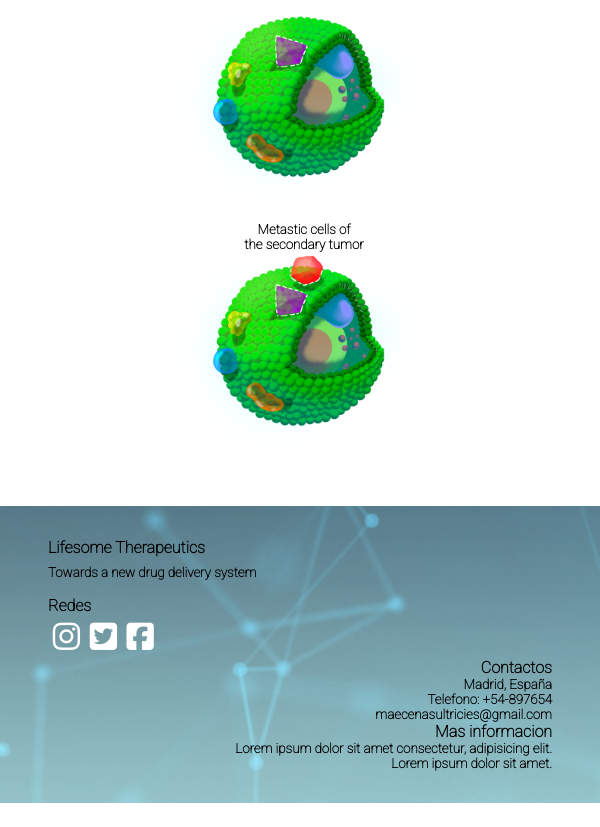
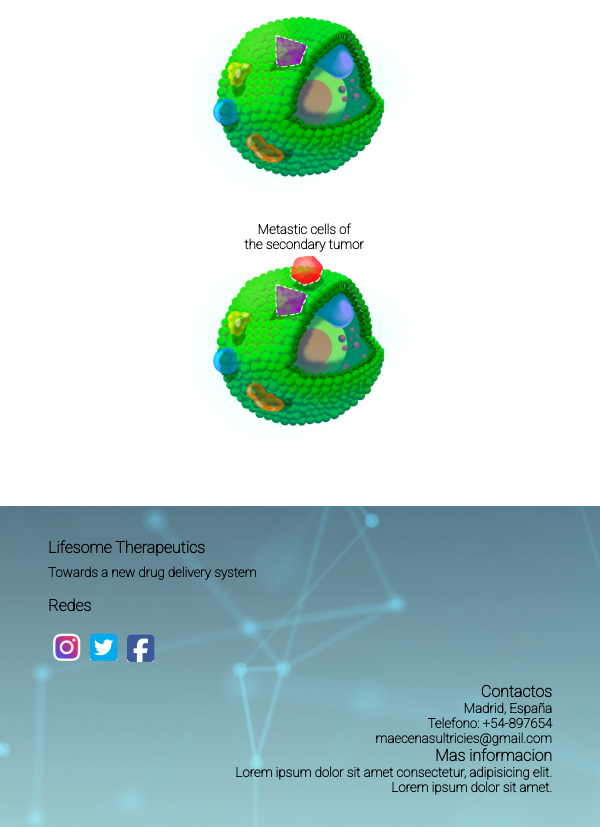
Before and after one commit to Juli4nB27/LifesomeTherapeutics, a plain HTML site: page index.html in a window 600 px wide. Shown: the part 2050-2877 px from the top of the page. Before the commit the page ends 2853 px from the top, so only its background shows below. Drawn offline with Linux system fonts and the light colour scheme.

Commit message:
Segunda parte con modificaciones

```diff
--- a/css/main.css
+++ b/css/main.css
@@ -40,7 +40,10 @@ header{
     text-decoration: none;
     padding: 0.3rem;
     }
-
+    a :hover{
+        color: #a71e34;
+        transition: 0.5s;
+    }
     .title{
     color: white;
     font-size: 3rem;
@@ -210,6 +213,23 @@ header{
         flex-direction: column;
     }
 
+    .instagramFooter{
+        background:linear-gradient(45deg, #405de6, #5851db, #833ab4, #c13584, #e1306c, #fd1d1d);
+        padding: 11px 0.1px;
+        border-radius: 30%;
+        color: rgba(255, 255, 255, 0.934);
+    }
+    .twitterFooter{
+        color: #00acee;
+        background-color: white;
+        padding: 11px 0.1px;
+    }
+    .facebookFooter{
+        color: #3b5998;
+        background-color: white;
+        padding: 12px 0.1px;
+        border-radius: 10%;
+    }
     /* footer */
 }
 
@@ -243,7 +263,10 @@ header{
         text-decoration: none;
         font-size: 1.3rem;
     }
-
+    a :hover{
+        color: #a71e34;
+        transition: 0.5s;
+    }
     .title{
         color: white;
         font-size: 3rem;
@@ -430,6 +453,23 @@ header{
         flex-direction: column;
     }
 
+    .instagramFooter{
+        background:linear-gradient(45deg, #405de6, #5851db, #833ab4, #c13584, #e1306c, #fd1d1d);
+        padding: 11px 0.1px;
+        border-radius: 30%;
+        color: rgba(255, 255, 255, 0.934);
+    }
+    .twitterFooter{
+        color: #00acee;
+        background-color: white;
+        padding: 11px 0.1px;
+    }
+    .facebookFooter{
+        color: #3b5998;
+        background-color: white;
+        padding: 12px 0.1px;
+        border-radius: 10%;
+    }
     /* footer */
 }
 
@@ -465,7 +505,10 @@ header{
         padding: 0.3rem;
     }
 
-
+    a :hover{
+        color: #a71e34;
+        transition: 0.5s;
+    }
     /*main company texto*/
     .mainCompany1{
         display: flex;
@@ -687,6 +730,24 @@ header{
         flex-direction: column;
     }
 
+
+    .instagramFooter{
+        background:linear-gradient(45deg, #405de6, #5851db, #833ab4, #c13584, #e1306c, #fd1d1d);
+        padding: 11px 0.1px;
+        border-radius: 30%;
+        color: rgba(255, 255, 255, 0.934);
+    }
+    .twitterFooter{
+        color: #00acee;
+        background-color: white;
+        padding: 11px 0.1px;
+    }
+    .facebookFooter{
+        color: #3b5998;
+        background-color: white;
+        padding: 12px 0.1px;
+        border-radius: 10%;
+    }
     /* footer */
 }
 /* MEDIA COMPANY ESCRITORIO*/
@@ -717,7 +778,10 @@ header{
         padding: 0.3rem;
     }
 
-
+    a :hover{
+        color: #a71e34;
+        transition: 0.5s;
+    }
     .title{
         color: white;
         font-size: 3rem;
@@ -950,6 +1014,25 @@ header{
         display: flex;
         flex-direction: column;
     }
+
+
+    .instagramFooter{
+        background:linear-gradient(45deg, #405de6, #5851db, #833ab4, #c13584, #e1306c, #fd1d1d);
+        padding: 11px 0.1px;
+        border-radius: 30%;
+        color: rgba(255, 255, 255, 0.934);
+    }
+    .twitterFooter{
+        color: #00acee;
+        background-color: white;
+        padding: 11px 0.1px;
+    }
+    .facebookFooter{
+        color: #3b5998;
+        background-color: white;
+        padding: 12px 0.1px;
+        border-radius: 10%;
+    }
     /* footer */
 }
 /* MEDIA COMPANY MOBILE*/
```
